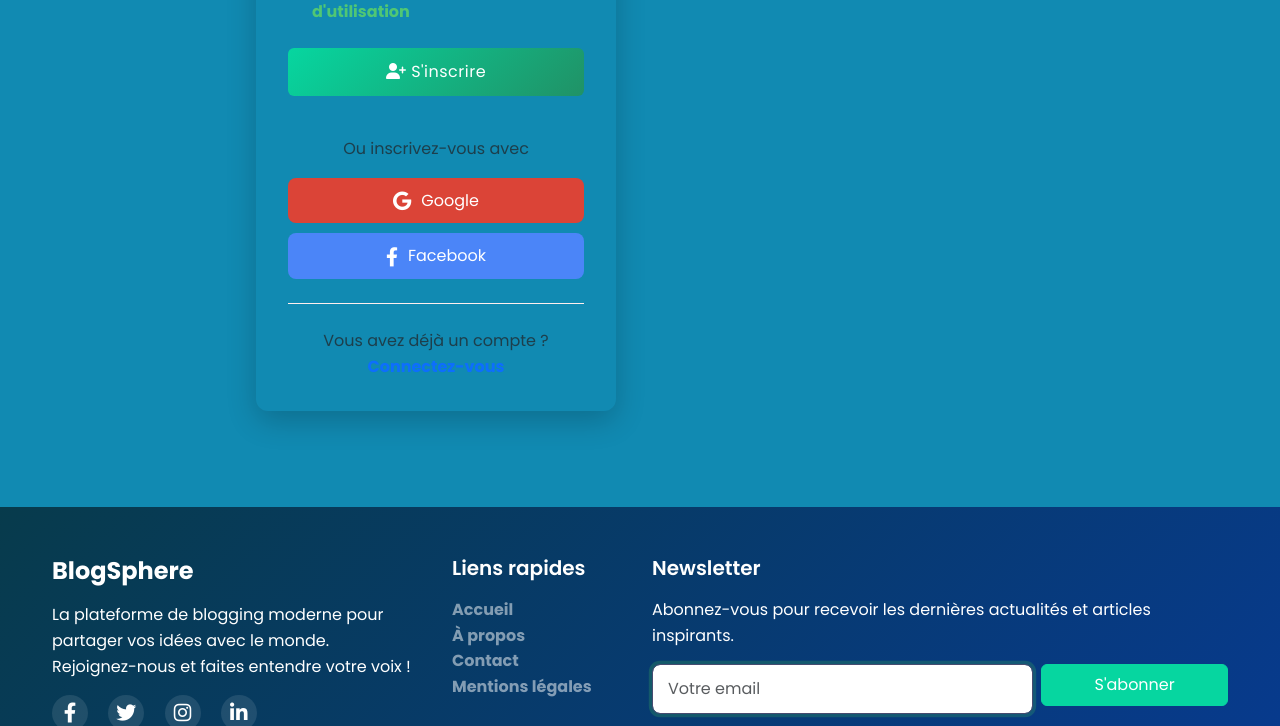
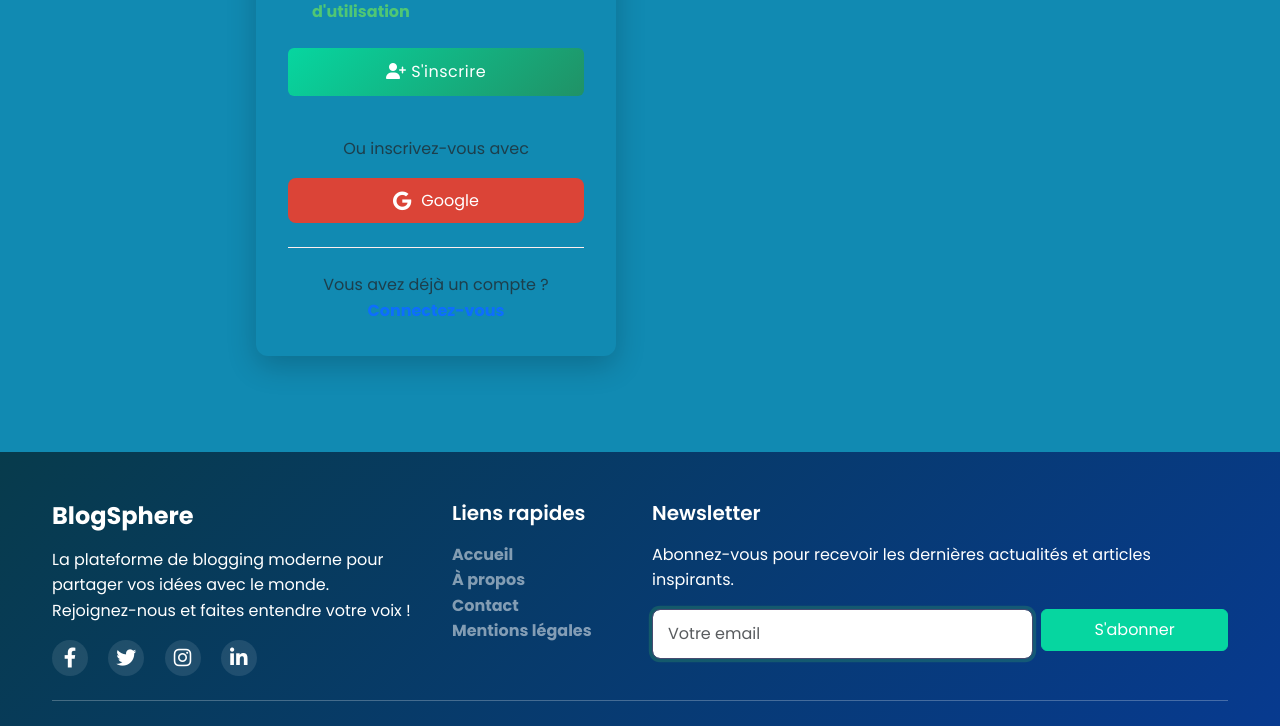
Before and after one commit to nguembu/blogPlatform, a Django app: page /register/ in a window 1280 px wide. Shown: the part 1286-2012 px from the top of the page. Run offline with Django 5.2, Linux system fonts and the light colour scheme; some libraries are stand-ins or nearby versions.

Commit message:
feat: update register template and database changes

```diff
--- a/blog/templates/blog/register.html
+++ b/blog/templates/blog/register.html
@@ -187,11 +187,6 @@
                                 <a href="{% provider_login_url 'google' %}" class="social-btn google-btn">
                                     <i class="fab fa-google"></i> Google
                                 </a>
-
-                              <a href="{% provider_login_url 'facebook' %}" class="social-btn facebook-btn">
-
-                                    <i class="fab fa-facebook-f"></i> Facebook
-                                </a>
                             </div>
                         </form>
 
```
Also changed, not shown: db.sqlite3.
